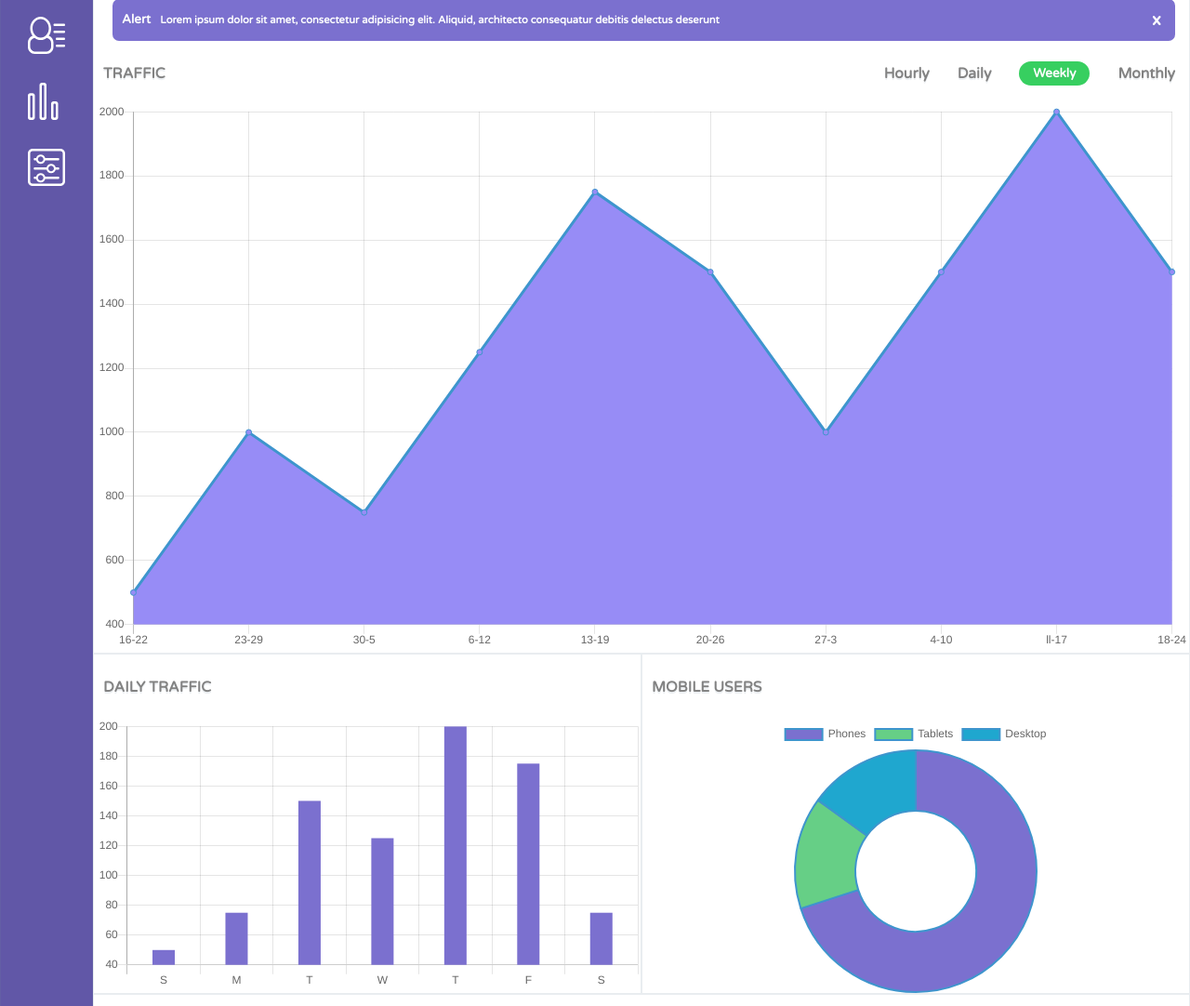
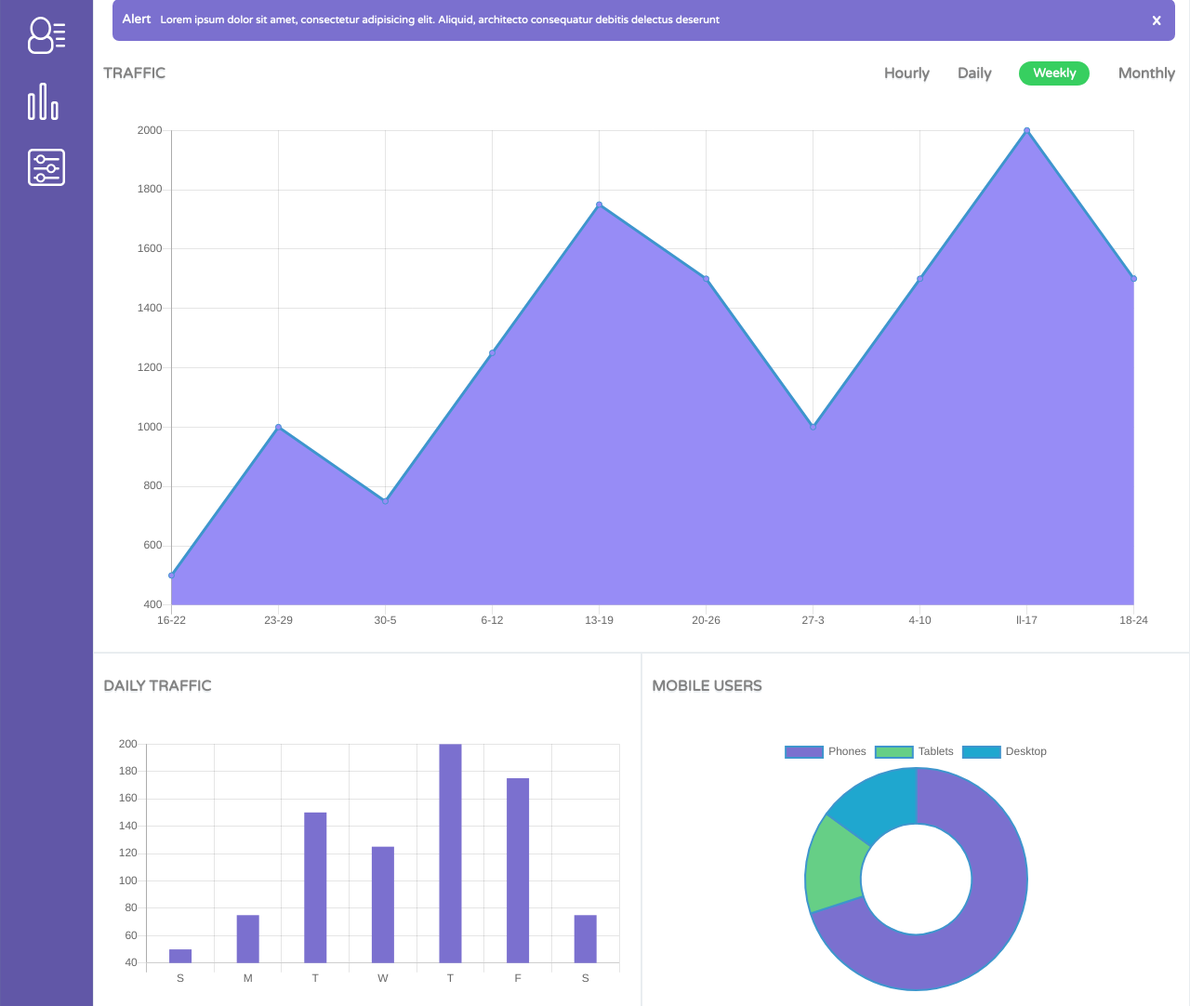
Before and after one commit to sam321pbs/project-7, a plain HTML site: page web_app_dashboard_v3.1/index.html in a window 1280 px wide. Shown: the part 185-1267 px from the top of the page at 93% size. Drawn offline with nearby package versions, Linux system fonts and the light colour scheme.

Commit message:
cleaned up ui

```diff
--- a/web_app_dashboard_v3.1/css/page.css
+++ b/web_app_dashboard_v3.1/css/page.css
@@ -156,8 +156,8 @@ select {
 }
 
 .chart-wrapper {
-    height: auto;
-    width: 100%;
+    width: 93%;
+    margin: 20px auto;
 }
 
 .account,
@@ -397,7 +397,7 @@ select {
 }
 
 .space-social {
-    /*padding: 15px 50px;*/
+    padding: 15px 20px;
     align-self: center;
 }
 
--- a/web_app_dashboard_v3.1/index.html
+++ b/web_app_dashboard_v3.1/index.html
@@ -61,8 +61,11 @@
                 <p class="tab">Monthly</p>
             </div>
         </div>
-            <div class="chart-wrapper">
+
+        <div class="chart-wrapper">
+            <div>
                 <canvas id="lineChart"></canvas>
+            </div>
         </div>
 
     </main>
@@ -72,8 +75,11 @@
         <div class="head">
             <p class="section-title">DAILY TRAFFIC</p>
         </div>
+
         <div class="chart-wrapper">
-            <canvas id="dailyTraffic"></canvas>
+            <div>
+                <canvas id="dailyTraffic"></canvas>
+            </div>
         </div>
     </div>
 
@@ -82,8 +88,11 @@
         <div class="head">
             <p class="section-title">MOBILE USERS</p>
         </div>
+
         <div class="chart-wrapper">
-            <canvas id="mobileUsers"></canvas>
+            <div>
+                <canvas id="mobileUsers"></canvas>
+            </div>
         </div>
     </div>
 
--- a/web_app_dashboard_v3.1/js/main.js
+++ b/web_app_dashboard_v3.1/js/main.js
@@ -6,6 +6,7 @@ var ageData = [500,1000,750,1250,1750,1500,1000,1500,2000,1500,2000];
 
 var lineChart = document.getElementById("lineChart");
 new Chart(lineChart, {
+    responsive: true,
     type: 'line',
     data: {
         labels: years,
@@ -36,6 +37,7 @@ var days = ["S", "M", "T","W","T","F","S"];
 var dayData = [50,75,150,125,200,175,75];
 var daily = document.getElementById("dailyTraffic");
 new Chart(daily, {
+    responsive: true,
     type: 'bar',
     data: {
         labels: days,
@@ -66,6 +68,7 @@ var mobile = ["Phones", "Tablets", "Desktop"];
 var mobileData = [70,15,15];
 var mobileUsers = document.getElementById("mobileUsers");
 new Chart(mobileUsers, {
+    responsive: true,
     type: 'doughnut',
     data: {
         labels: mobile,
@@ -94,6 +97,8 @@ function validateForm() {
 
     if (search.length === 0 || message.length === 0) {
         alert("User or message field is empty");
+    } else {
+        alert("Message sent!");
     }
 }
 
@@ -106,7 +111,9 @@ window.addEventListener("beforeprint", function(event) {
 });
 
 function beforePrintHandler () {
+    console.log("beforePrintHandler");
     for (var id in Chart.instances) {
         Chart.instances[id].resize();
+        console.log(id);
     }
 }
```
